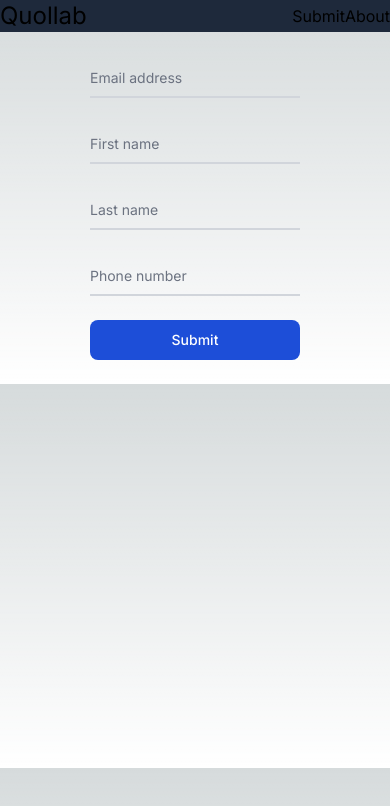
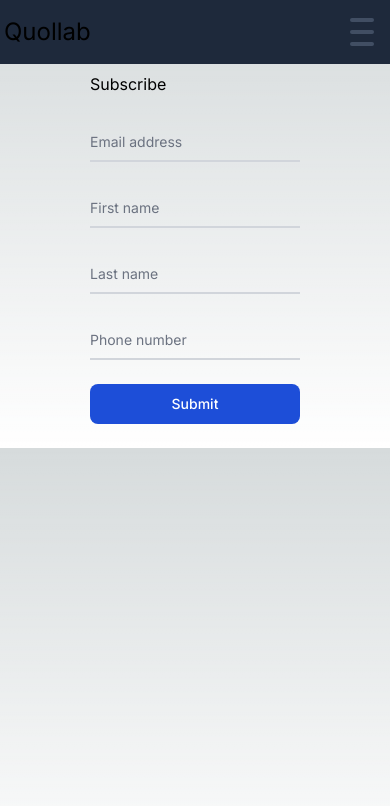
Before and after one commit to kimizake/Quallab, a Next.js app: page /submit in a window 390 px wide. Shown: the top 806 px of the page. Built offline with nearby package versions, Linux system fonts and the light colour scheme.

Commit message:
Add hamburger icon for smaller displays, navbar now sticky

```diff
--- a/app/layout.tsx
+++ b/app/layout.tsx
@@ -20,7 +20,7 @@ export default function RootLayout({
 		<html lang="en">
 			<body className={inter.className}>
 				<Navbar />
-        <div className="flex justify-center flex-row">{children}</div>
+				<div className="flex justify-center flex-row pt-2">{children}</div>
 			</body>
 		</html>
 	);
--- a/app/navbar/Navbar.tsx
+++ b/app/navbar/Navbar.tsx
@@ -1,18 +1,64 @@
+"use client";
+
 import Link from "next/link";
+import { Dispatch, SetStateAction, useState } from "react";
+
+const Hamburger = (props: {
+	isOpen: boolean;
+	setIsOpen: Dispatch<SetStateAction<boolean>>;
+}) => {
+	const genericLine =
+		"h-1 w-6 my-1 rounded-full bg-slate-500 transition ease transform duration-300";
+
+	return (
+		<button
+			className="flex flex-col h-12 w-12 justify-center items-center group"
+			onClick={() => props.setIsOpen(!props.isOpen)}
+		>
+			<span
+				className={`${genericLine} ${
+					props.isOpen
+						? "rotate-45 translate-y-3 opacity-50 group-hover:opacity-100"
+						: "opacity-50 group-hover:opacity-100"
+				}`}
+			/>
+			<span
+				className={`${genericLine} ${
+					props.isOpen ? "opacity-0" : "opacity-50 group-hover:opacity-100"
+				}`}
+			/>
+			<span
+				className={`${genericLine} ${
+					props.isOpen
+						? "-rotate-45 -translate-y-3 opacity-50 group-hover:opacity-100"
+						: "opacity-50 group-hover:opacity-100"
+				}`}
+			/>
+		</button>
+	);
+};
+
+const NavBarLink = (props: { text: string; link: string }) => {
+	return (
+		<Link href={props.link} className="text-slate-500 hover:text-white px-2">
+			{props.text}
+		</Link>
+	);
+};
 
 const Navbar = () => {
+	const [isOpen, setIsOpen] = useState(false);
 	return (
-    <nav className="w-full bg-slate-800 flex flew-wrap flex-row items-center justify-between">
+		<nav className="sticky top-0 w-full bg-slate-800 flex flew-wrap flex-row items-center justify-between py-2 px-1 ">
 			<Link href="/">
 				<span className="text-2xl self-center whitespace-nowrap">Quollab</span>
 			</Link>
-      <div className="md:flex-row md:space-x-2">
-        <Link href="/submit" className="hover:text-white">
-          Submit
-        </Link>
-        <Link href="/about" className="hover:text-white">
-          About
-        </Link>
+			<div className="hidden sm:flex items-center sm:flex-row sm:space-x-2">
+				<NavBarLink text="Submit" link="/submit" />
+				<NavBarLink text="About" link="/about" />
+			</div>
+			<div className="sm:hidden">
+				<Hamburger isOpen={isOpen} setIsOpen={setIsOpen} />
 			</div>
 		</nav>
 	);
--- a/app/submit/page.tsx
+++ b/app/submit/page.tsx
@@ -1,7 +1,7 @@
 const Form = () => {
 	return (
 		<div>
-      {/* <h1>Sign up</h1> */}
+			<h1>Subscribe</h1>
 			<form className="py-6">
 				<div className="relative z-0 w-full mb-6 group">
 					<input
```
Lines whose indentation alone changed are shown as unchanged.
